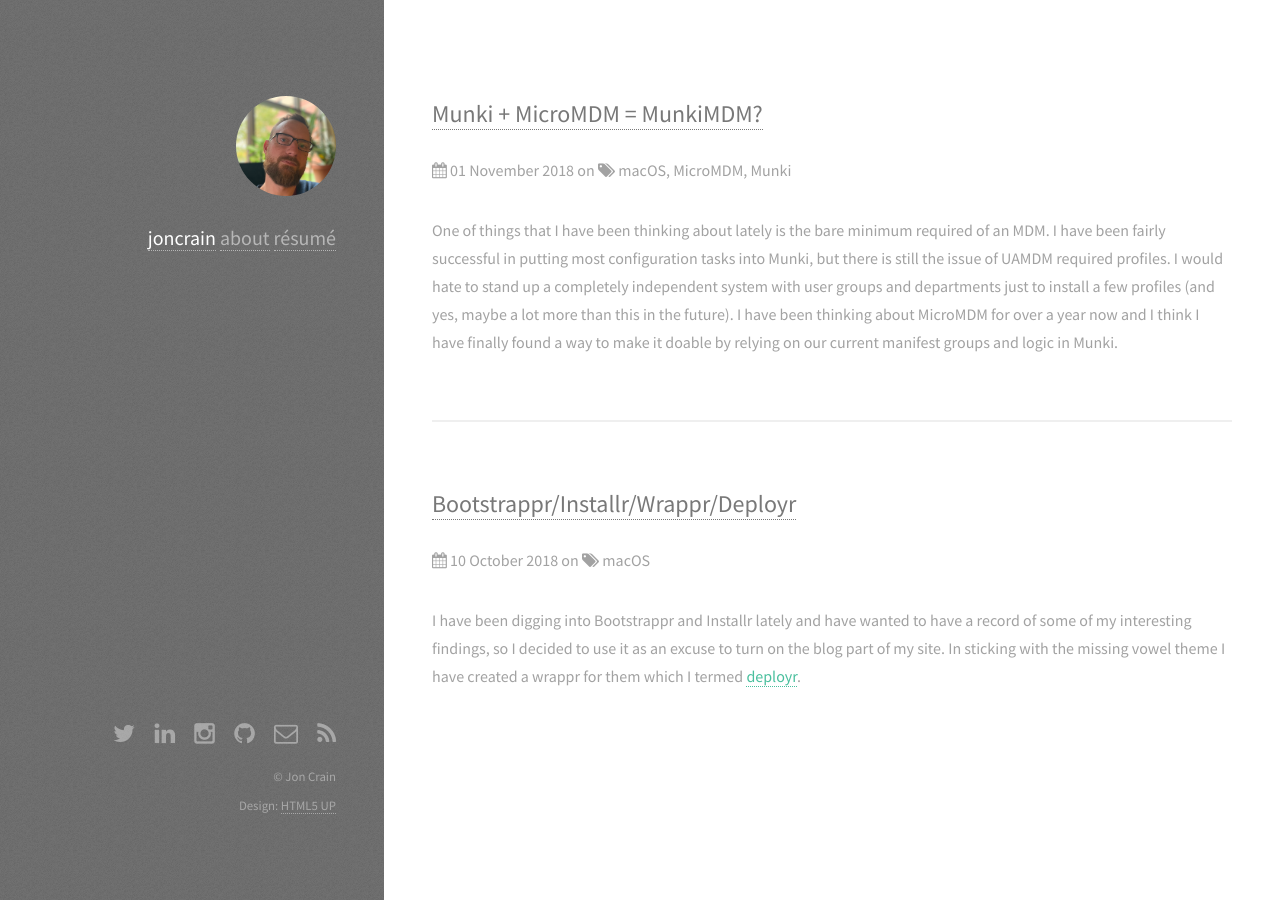
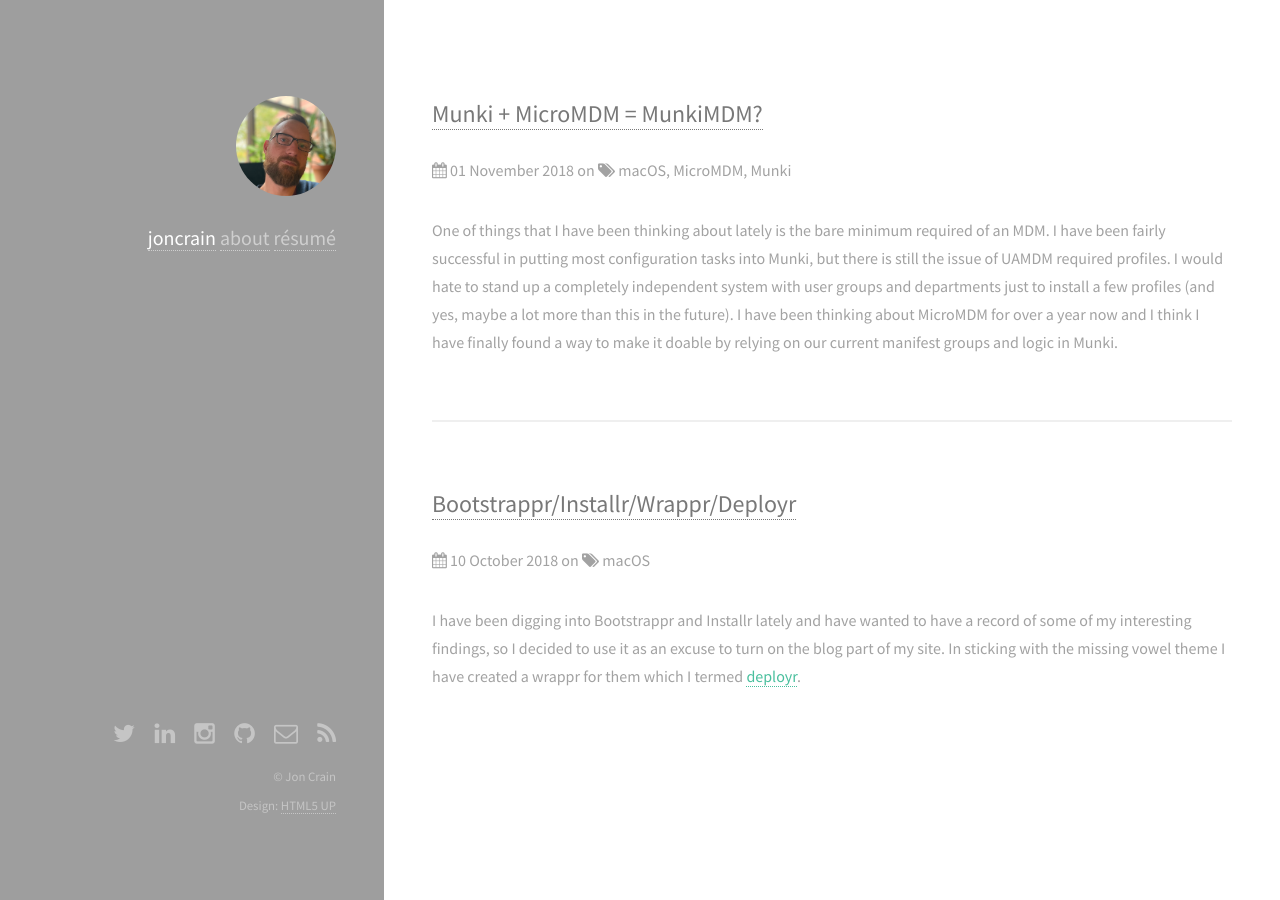
Before and after one commit to joncrain/joncrain.github.io, a Jekyll site: the page built from index.html, in a window 1280 px wide. Built offline with Jekyll 4.4.1, drawn with Linux system fonts in a browser that asks for light colours; the list of posts is cut into pages by our own code.

Commit message:
trying no folter

```diff
--- a/assets/sass/main.scss
+++ b/assets/sass/main.scss
@@ -453,7 +453,7 @@
 
 		&:before {
 			@include vendor('transition', 'opacity #{_duration(transition)} ease-in-out');
-			background: url('images/overlay.png');
+			// background: url('images/overlay.png');
 			border-radius: _size(border-radius);
 			content: '';
 			display: block;
@@ -495,7 +495,7 @@
 				}
 
 				&:before {
-					background: url('images/overlay.png'), url('images/overlay.png');
+					// background: url('images/overlay.png'), url('images/overlay.png');
 					opacity: 1.0;
 				}
 			}
@@ -900,7 +900,8 @@
 	#header {
 		background-color:		_palette(accent2, bg);
 		background-attachment:	scroll,								fixed;
-		background-image:		url('images/overlay.png'),			url('../../images/bg.jpg');
+		background-image:		url('#'),			url('../../images/bg.jpg');
+		// background-image:		url('images/overlay.png'),			url('../../images/bg.jpg');
 		background-position:	top left,							top left;
 		background-repeat:		repeat,								no-repeat;
 		background-size:		auto,								auto 100%;
```
